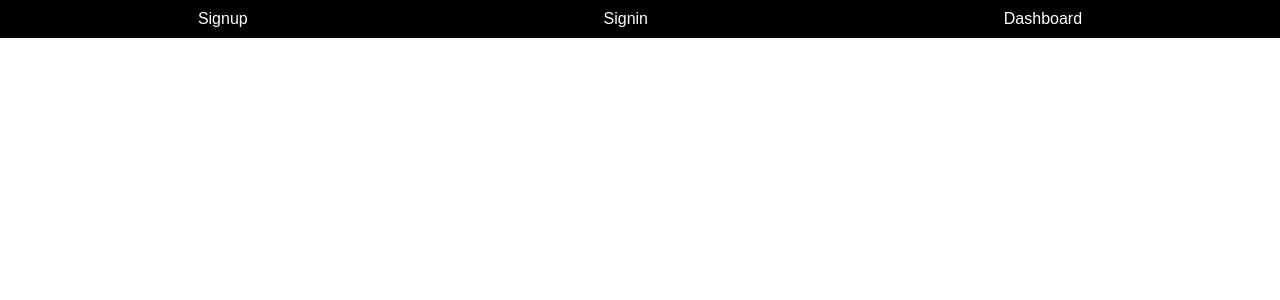
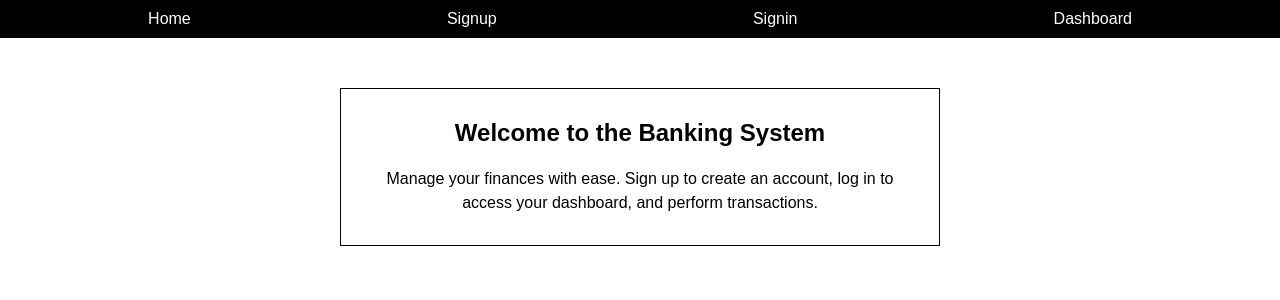
Before and after one commit to dshathwikr/banking-system-frontend, a React (Vite) app: page / in a window 1280 px wide. Shown: the top 300 px of the page. Built offline with nearby package versions, Linux system fonts and the light colour scheme; no server answers.

Commit message:
Added Home page

```diff
--- a/src/App.jsx
+++ b/src/App.jsx
@@ -1,5 +1,6 @@
 import { BrowserRouter as Router, Routes, Route } from "react-router-dom";
 import Navbar from "./components/Navbar";
+import Home from "./pages/Home";
 import Signup from "./pages/Signup";
 import Signin from "./pages/Signin";
 import Dashboard from "./pages/Dashboard";
@@ -9,6 +10,7 @@ function App() {
     <Router>
       <Navbar />
       <Routes>
+        <Route path="/" element={<Home />} />
         <Route path="/signup" element={<Signup />} />
         <Route path="/signin" element={<Signin />} />
         <Route path="/dashboard" element={<Dashboard />} />
--- a/src/components/Navbar.jsx
+++ b/src/components/Navbar.jsx
@@ -19,6 +19,9 @@ function Navbar() {
 
   return (
     <nav style={styles.navbar}>
+      <Link to="/" style={styles.link}>
+        Home
+      </Link>
       <Link to="/signup" style={styles.link}>
         Signup
       </Link>
--- /dev/null
+++ b/src/pages/Home.jsx
@@ -0,0 +1,34 @@
+function Home() {
+  const styles = {
+    container: {
+      maxWidth: 600,
+      margin: "50px auto",
+      padding: 30,
+      textAlign: "center",
+      border: "1px solid #000",
+      borderRadius: 0,
+      backgroundColor: "#fff",
+      color: "#000",
+    },
+    title: {
+      fontSize: "24px",
+      marginBottom: "20px",
+    },
+    description: {
+      fontSize: "16px",
+      lineHeight: "1.5",
+    },
+  };
+
+  return (
+    <div style={styles.container}>
+      <h1 style={styles.title}>Welcome to the Banking System</h1>
+      <p style={styles.description}>
+        Manage your finances with ease. Sign up to create an account, log in to
+        access your dashboard, and perform transactions.
+      </p>
+    </div>
+  );
+}
+
+export default Home;
```
